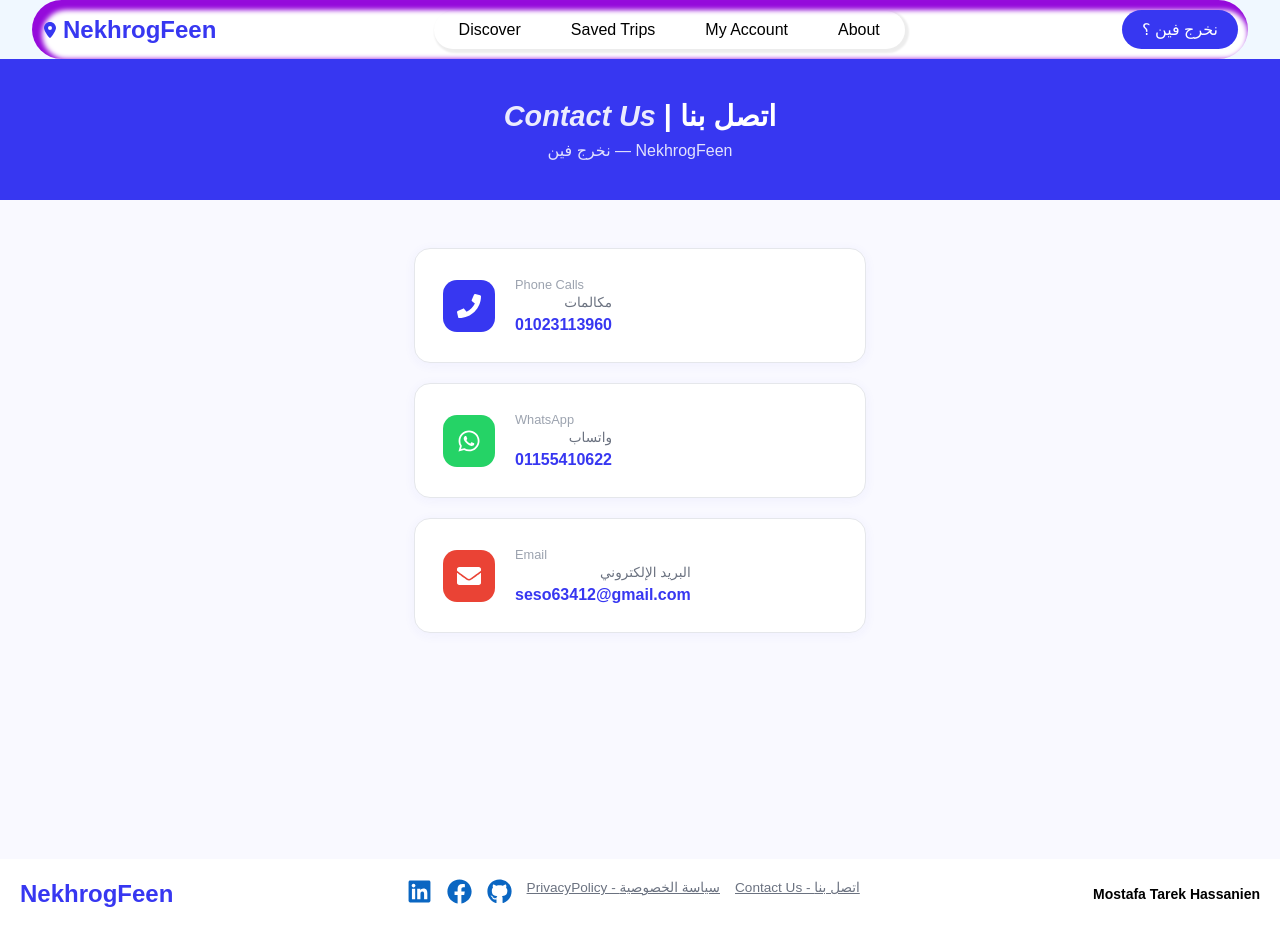
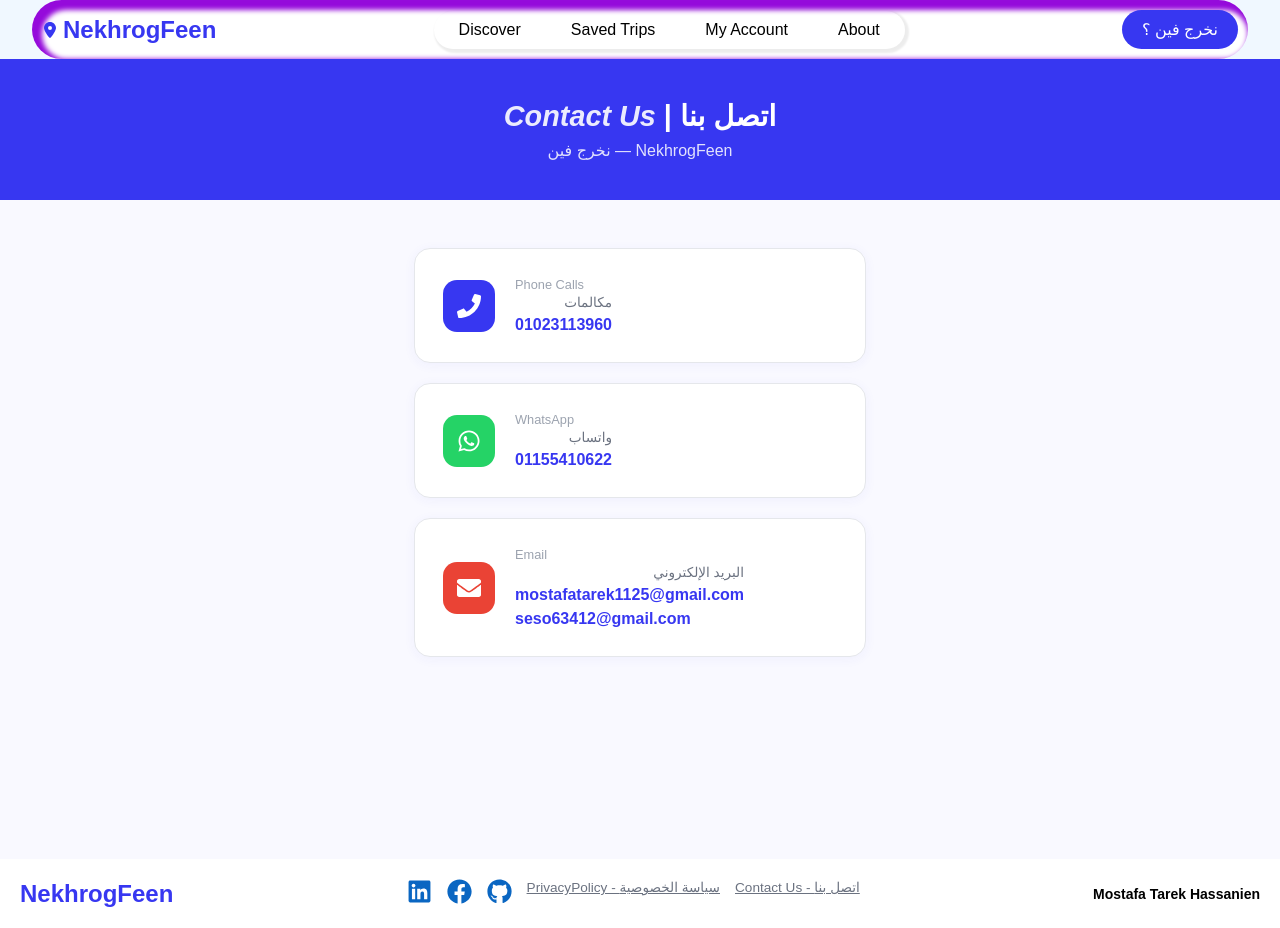
Before and after one commit to Mostafa205dev/NekhrogFeen, a React (Create React App) app: page /contact in a window 1280 px wide. Built offline with nearby package versions, Linux system fonts and the light colour scheme.

Commit message:
add another gmail

```diff
--- a/src/pages/ContactUs.jsx
+++ b/src/pages/ContactUs.jsx
@@ -42,6 +42,7 @@
           <div className="contact-info">
             <span className="contact-label-en">Email</span>
             <span className="contact-label-ar">البريد الإلكتروني</span>
+            <a href="mailto:mostafatarek1125@gmail.com" className="contact-value">mostafatarek1125@gmail.com</a>
             <a href="mailto:seso63412@gmail.com" className="contact-value">seso63412@gmail.com</a>
           </div>
         </div>
--- a/src/pages/PrivacyPolicy.jsx
+++ b/src/pages/PrivacyPolicy.jsx
@@ -174,6 +174,7 @@
         <div className="privacy-contact">
           <h2>Contact Us | تواصل معنا</h2>
           <p>For any inquiries — لأي استفسار</p>
+          <a href="mailto:mostafatarek1125@gmail.com">mostafatarek1125@gmail.com</a>
           <a href="mailto:seso63412@gmail.com">seso63412@gmail.com</a>
         </div>
 
```
